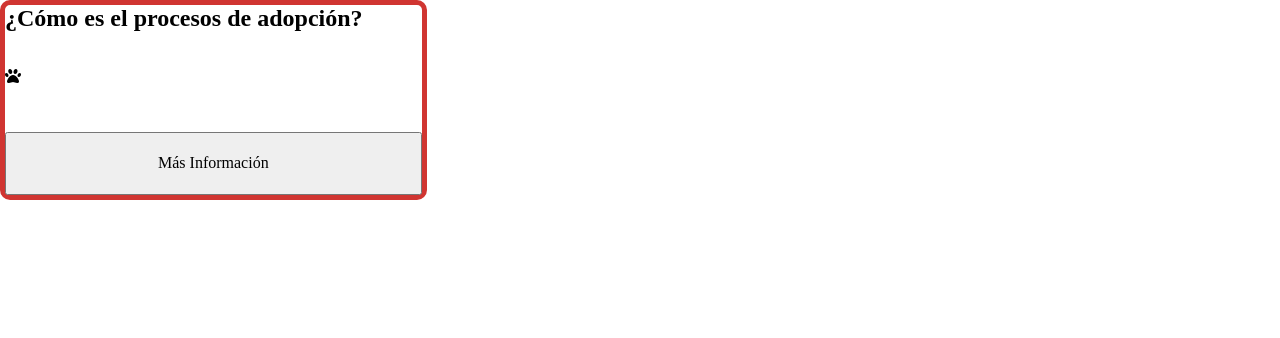
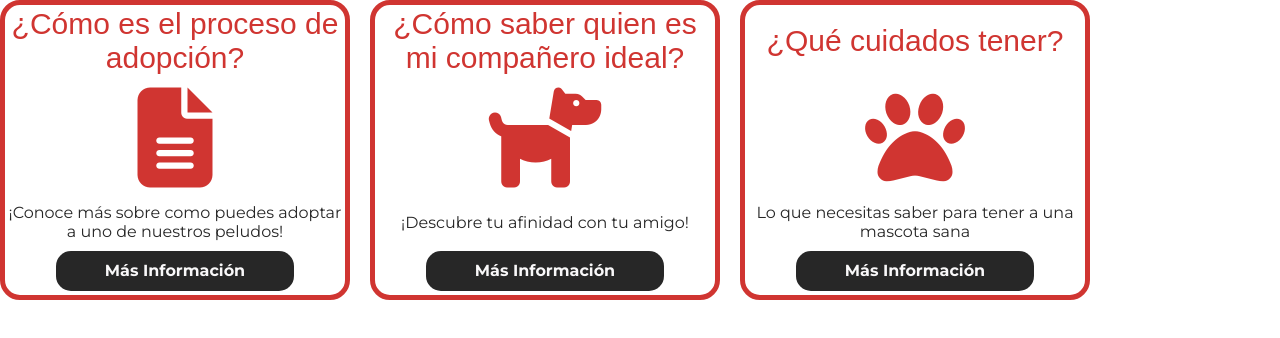
Before and after one commit to Fredy-Cruz/Peludos-en-casa-Website, a plain HTML site: page index.html in a window 1280 px wide. Drawn offline with Linux system fonts and the light colour scheme; a web font is replaced by a local one.

Commit message:
style(information-card): add CSS style and change structure

```diff
--- a/css/main.css
+++ b/css/main.css
@@ -18,19 +18,64 @@ body{
     font-size: 16px;
 }
 
+/* ---------------------------------------------INFORMATION----------------------------------------- */
 .information{
     display: grid;
-    grid-template-columns: repeat(3, 1fr);
+    grid-template-columns: repeat(auto-fit, minmax(25rem, 35rem));
+    gap: 2rem;
 }
 
 .information-card{
     display: grid;
     width: 100%;
-    height: 20rem;
-    grid-template-rows: repeat(3, 1fr);
+    height: 30rem;
+    grid-template-rows: 1.5fr 2.5fr 1fr 1fr;
     border: var(--primary-color) 0.5rem solid;
-    border-radius: 1rem;
+    border-radius: 2rem;
+    justify-items: center;
+    align-items: center;
 }
+
+.information-card-title{
+    font-family: var(--subtitle-font);
+    color: var(--primary-color);
+    font-size: 3rem;
+    font-weight: 500;
+    text-align: center;
+}
+
+.fa-solid{
+    font-size: 10rem;
+    color: var(--primary-color);
+}
+
+.information-card-text{
+    font-family: var(--text-font);
+    color: var(--secondary-color);
+    font-size: 1.6rem;
+    text-align: center;
+    font-weight: 400;
+}
+
+.information-card-btn{
+    width: 70%;
+    height: 4rem;
+    border-radius: 1.5rem;
+    background-color: var(--secondary-color);
+    border: none;
+    font-family: var(--text-font);
+    font-size: 1.6rem;
+    font-weight: 700;
+    color: var(--terciary-color);
+}
+
+
+/*-----------------------------------HOVERS-------------------------------------*/
+.information-card-btn:hover{
+    background-color: var(--primary-color);
+    transition: background-color 1s, border 1s;
+}
+
 
 /*-----------------------------------MEDIA-QUERY-------------------------------------*/
 
--- a/index.html
+++ b/index.html
@@ -17,8 +17,41 @@
     <section class="information">
 
         <div class="information-card">
-            <h1 class="information-card-title">¿Cómo es el procesos de adopción?</h1>
+            <h3 class="information-card-title">¿Cómo es el proceso de adopción?</h3>
+            <i class="fa-solid fa-file-alt"></i>
+            <h1 class="information-card-text">¡Conoce más sobre como puedes adoptar a uno de nuestros peludos!</h1>
+            <button class="information-card-btn" id="openModal">Más Información</button>
+        </div>
+
+       <!--  <div id="information-modal" class="information-modal">
+            <h1 class="information-modal-title">¿Cómo es el proceso de adopción?</h1>
+            <p class="information-modal-text">
+                El proceso de adopción es un camino que permite a personas o parejas formar una familia mediante la incorporación de un
+                niño que no puede ser cuidado por sus padres biológicos.<br>
+                Primero, los interesados deben investigar los tipos de adopción disponibles y entender los requisitos legales,
+                financieros y emocionales. Luego, presentan una solicitud formal a una agencia de adopción y se somete a una evaluación
+                exhaustiva conocida como "estudio del hogar", que incluye entrevistas, visitas domiciliarias y revisiones de antecedentes.<br>
+                Después, los adoptantes suelen participar en sesiones de educación y entrenamiento para prepararse para los desafíos únicos
+                de la adopción. Una vez aprobados, se procede al emparejamiento, donde la agencia identifica un niño adecuado para la familia.
+                 Se organiza una colocación temporal para evaluar la adaptación del niño a la nueva familia.<br>
+                Si la colocación es exitosa, se inicia el proceso legal para formalizar la adopción ante un tribunal.
+                Una vez emitida la orden de adopción, los padres adoptivos obtienen todos los derechos y responsabilidades legales sobre el niño.<br>
+                Finalmente, se brindan servicios de apoyo post-adopción para asegurar una transición suave y mantener un ambiente positivo para el
+                desarrollo del niño. La adopción es un acto de amor que cambia vidas, creando una familia unida por el deseo de proporcionar un
+                hogar seguro y afectuoso.</p>
+        </div> -->
+
+        <div class="information-card">
+            <h1 class="information-card-title">¿Cómo saber quien es mi compañero ideal?</h1>
+            <i class="fa-solid fa-dog"></i>
+            <h1 class="information-card-text">¡Descubre tu afinidad con tu amigo!</h1>
+            <button class="information-card-btn" id="openModal">Más Información</button>
+        </div>
+
+        <div class="information-card">
+            <h1 class="information-card-title">¿Qué cuidados tener?</h1>
             <i class="fa-solid fa-paw"></i>
+            <h1 class="information-card-text">Lo que necesitas saber para tener a una mascota sana</h1>
             <button class="information-card-btn" id="openModal">Más Información</button>
         </div>
 
```
